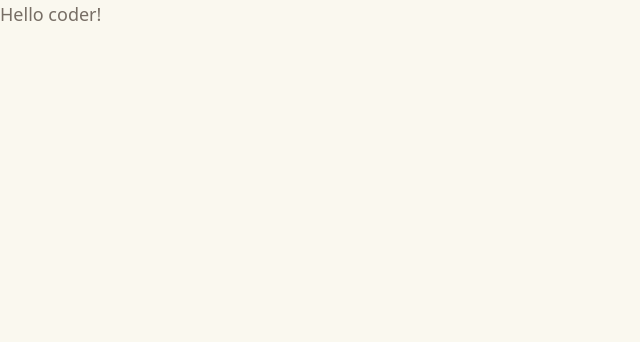
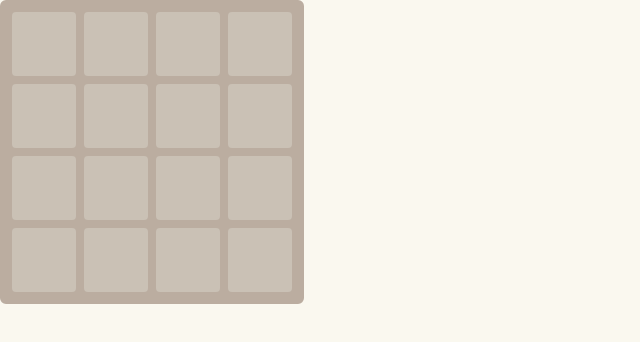
Before and after one commit to acornie/2048-in-react, a Next.js app: page / in a window 1280 px wide. Shown: the top 342 px of the page, without its empty margins (0-640 px from the left). Built offline with nearby package versions, Linux system fonts and the light colour scheme.

Commit message:
feat: style board and grid

```diff
--- /dev/null
+++ b/components/board.tsx
@@ -0,0 +1,20 @@
+import styles from "@/styles/board.module.css";
+
+export default function Board() {
+  const renderGrid = () => {
+    const cells: JSX.Element[] = [];
+    const totalCellCount = 16;
+
+    for (let index = 0; index < totalCellCount; index += 1) {
+      cells.push(<div key={`${index}`} className={styles.cell} />);
+    }
+
+    return cells;
+  };
+
+  return (
+    <div className={styles.board}>
+      <div className={styles.grid}>{renderGrid()}</div>
+    </div>
+  );
+}
--- a/pages/index.tsx
+++ b/pages/index.tsx
@@ -1,3 +1,4 @@
+import Board from "@/components/board";
 import Head from "next/head";
 
 export default function Home() {
@@ -10,7 +11,7 @@ export default function Home() {
         <link rel="icon" href="/favicon.ico" />
       </Head>
       <main>
-        Hello coder!
+        <Board />
       </main>
     </>
   );
--- /dev/null
+++ b/styles/board.module.css
@@ -0,0 +1,19 @@
+.board {
+  width: calc(var(--pixel-size) * 8 * 4 + var(--pixel-size) * 6);
+}
+
+.grid {
+  display: flex;
+  flex-wrap: wrap;
+  background: var(--secodary-background);
+  border: var(--pixel-size) solid var(--secodary-background);
+  border-radius: calc(var(--pixel-size) * 0.75);
+}
+
+.cell {
+  width: calc(var(--pixel-size) * 8);
+  height: calc(var(--pixel-size) * 8);
+  margin: calc(var(--pixel-size) * 0.5);
+  border-radius: calc(var(--pixel-size) * 0.5);
+  background: var(--cell-background);
+}
--- a/styles/globals.css
+++ b/styles/globals.css
@@ -1,12 +1,28 @@
 :root {
   --pixel-size: 8px;
+
+  /* Backgrounds */
   --primary-background: #faf8ef;
+  --secodary-background: #bbada0;
+  --cell-background: #cac1b5;
+
   --primary-text-color: #776e65;
 }
 
 body {
   margin: 0;
-  font-family: system-ui, -apple-system, BlinkMacSystemFont, 'Segoe UI', Roboto, Oxygen, Ubuntu, Cantarell, 'Open Sans', 'Helvetica Neue', sans-serif;
+  font-family:
+    system-ui,
+    -apple-system,
+    BlinkMacSystemFont,
+    "Segoe UI",
+    Roboto,
+    Oxygen,
+    Ubuntu,
+    Cantarell,
+    "Open Sans",
+    "Helvetica Neue",
+    sans-serif;
   background: var(--primary-background);
   color: var(--primary-text-color);
   font-size: calc(var(--pixel-size) * 2.25);
```
